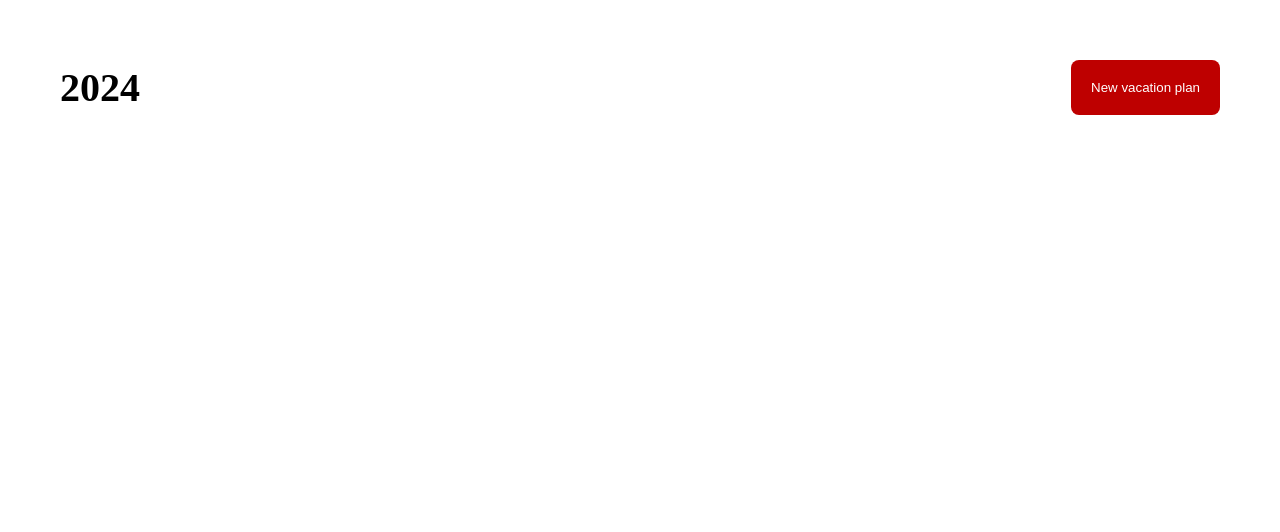
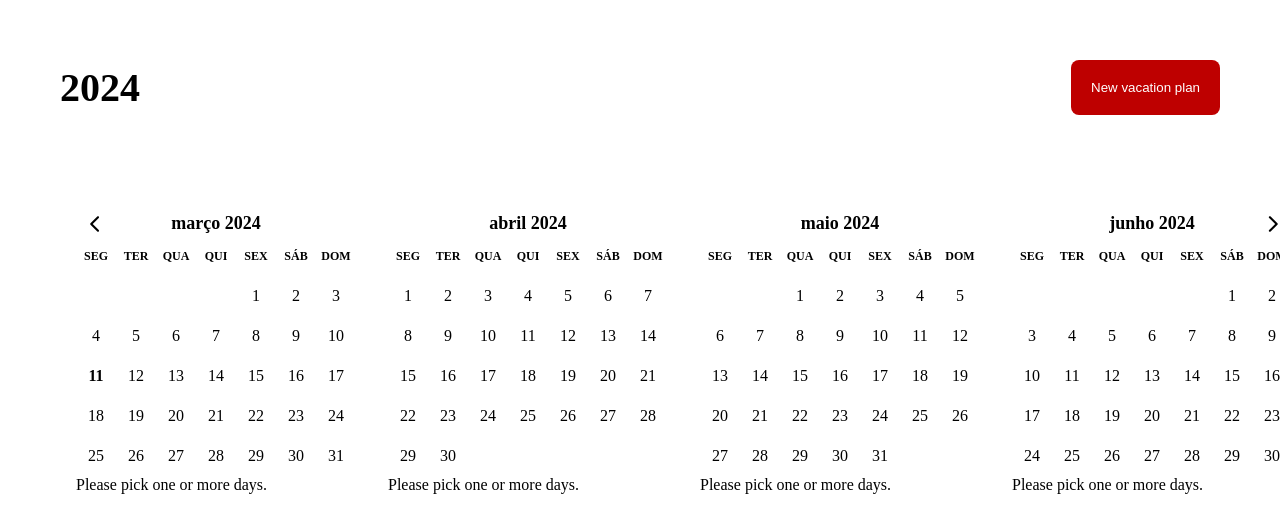
Before and after one commit to eduardouglas99/vacation-plan, a Next.js app: page / in a window 1280 px wide. Shown: the top 532 px of the page. Built offline with nearby package versions, Linux system fonts and the light colour scheme.

Commit message:
create calendar component

```diff
--- a/pages/index.tsx
+++ b/pages/index.tsx
@@ -1,7 +1,11 @@
+import Calendar from "@/components/calendar";
 import Header from "@/components/header";
 
 export default function Home() {
     return(
-        <Header />
+        <>
+            <Header />
+            <Calendar />
+        </>
     )
 }
--- /dev/null
+++ b/src/components/calendar.tsx
@@ -0,0 +1,27 @@
+import React from 'react';
+import { DayPicker } from 'react-day-picker';
+import { pt } from 'date-fns/locale';
+import 'react-day-picker/dist/style.css';
+
+export default function Calendar() {
+    const initialDays: Date[] = [];
+    const [days, setDays] = React.useState<Date[] | undefined>(initialDays);
+
+    const footer = days && days.length > 0 ? (
+        <p>You selected {days.length} day(s).</p>
+    ) : (
+    <p>Please pick one or more days.</p>
+    );
+
+    return(
+        <DayPicker
+            mode="multiple"
+            min={1}
+            selected={days}
+            onSelect={setDays}
+            footer={footer}
+            numberOfMonths={4}
+            locale={pt}
+        />
+    )
+}
--- a/src/components/header.tsx
+++ b/src/components/header.tsx
@@ -14,6 +14,7 @@ export default function Header () {
 
 const HeaderHome = styled.header`
     justify-content: space-between;
+    padding: 0 0 80px 0;
 `
 
 const CurrentYear = styled.h1`
```
